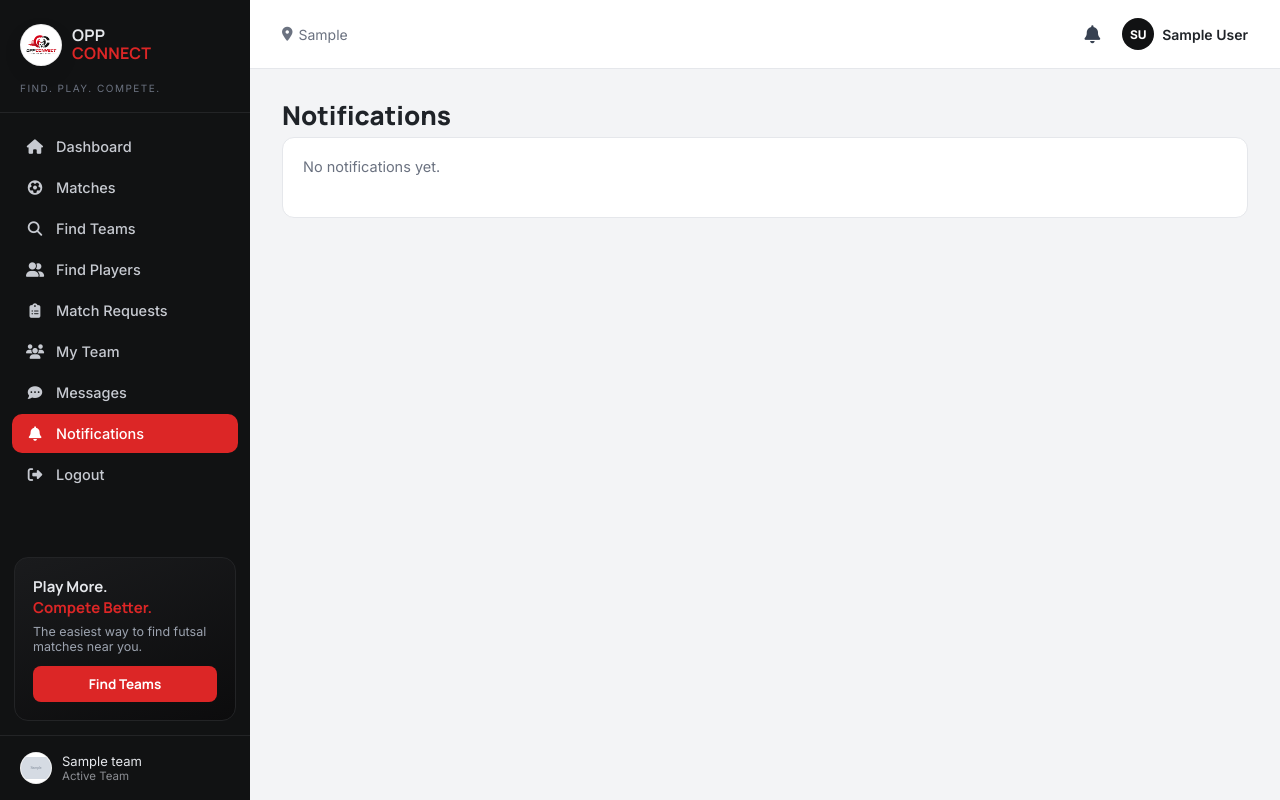
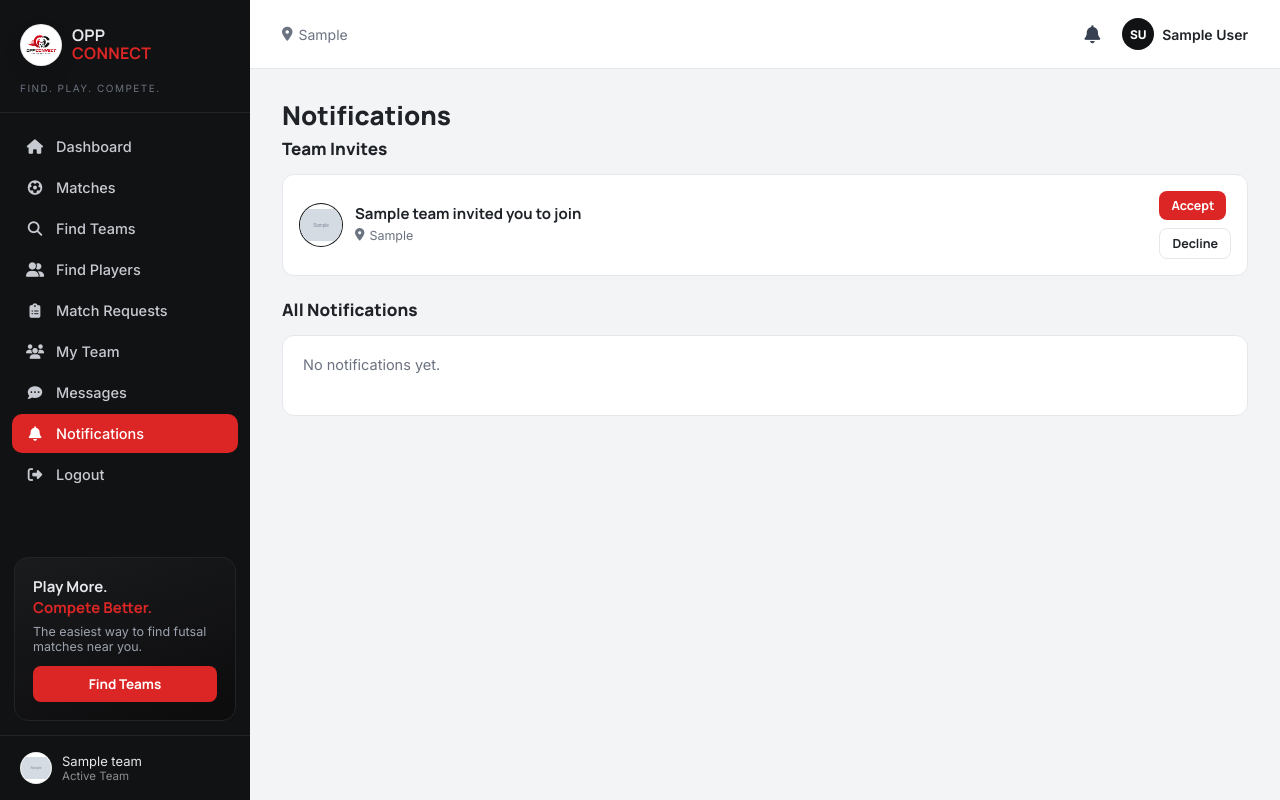
Before and after one commit to GhufranMianoor/oppconnect, a Django app: page /notifications/ in a window 1280 px wide. Run offline with Django 5.2, Linux system fonts and the light colour scheme; a user stored in the database is signed in; tables that the repository leaves empty hold one stand-in row (values such as "Sample post"); grey boxes marked "Sample" are stand-in pictures; data that the repository does not hold is empty.

Commit message:
fix(notifications): make team invites and join requests actionable inline
- Add Accept/Decline buttons directly on the notifications page for
  team invites (player-side) and join requests (captain-side)
- Fix respond_join_request to resolve the team from the join request
  itself instead of the session's active team, so captains can act on
  requests for any team they captain, not just the currently active one
- Broaden notifications_view to surface notifications across all of a
  user's teams instead of only the active team
- Redirect accept/decline actions back to the referring page instead
  of a fixed destination

```diff
--- a/accounts/views.py
+++ b/accounts/views.py
@@ -87,4 +87,7 @@ def respond_team_invite(request, pk, action):
         invite.save()
         Notification.objects.create(team=invite.team, text=f"{request.user.get_full_name() or request.user.username} declined your invite.")
         flash.info(request, "Invite declined.")
+    referer = request.META.get("HTTP_REFERER")
+    if referer:
+        return redirect(referer)
     return redirect("accounts:player_profile", pk=request.user.pk)
--- a/core/views.py
+++ b/core/views.py
@@ -466,13 +466,34 @@ def start_player_conversation(request, pk):
 
 @login_required
 def notifications_view(request):
-    team = get_active_team(request)
+    team_ids = list(TeamMembership.objects.filter(user=request.user).values_list("team_id", flat=True))
     q = Q(user=request.user)
-    if team:
-        q |= Q(team=team)
+    if team_ids:
+        q |= Q(team_id__in=team_ids)
     notes = Notification.objects.filter(q)[:30]
     Notification.objects.filter(q, is_read=False).update(is_read=True)
-    return render(request, "core/notifications.html", {"team": team, "notes": notes})
+
+    # Actionable items surfaced directly on this page, so a player doesn't
+    # have to go hunting for the team-invite/join-request screens:
+    # - a team invited this player -> player accepts/declines here
+    # - a player asked to join a team this user captains -> captain accepts/declines here
+    pending_invites = TeamJoinRequest.objects.filter(
+        player=request.user, status="pending", initiated_by_team=True
+    ).select_related("team")
+
+    captain_team_ids = list(
+        TeamMembership.objects.filter(user=request.user, role="captain").values_list("team_id", flat=True)
+    )
+    pending_join_requests = TeamJoinRequest.objects.filter(
+        team_id__in=captain_team_ids, status="pending", initiated_by_team=False
+    ).select_related("team", "player") if captain_team_ids else TeamJoinRequest.objects.none()
+
+    return render(request, "core/notifications.html", {
+        "team": get_active_team(request),
+        "notes": notes,
+        "pending_invites": pending_invites,
+        "pending_join_requests": pending_join_requests,
+    })
 
 
 # ---------------------------------------------------------------------
@@ -559,8 +580,8 @@ def team_join_requests(request):
 
 @login_required
 def respond_join_request(request, pk, action):
-    team = get_active_team(request)
-    jr = get_object_or_404(TeamJoinRequest, pk=pk, team=team)
+    jr = get_object_or_404(TeamJoinRequest, pk=pk)
+    team = jr.team
     membership = get_my_membership(request.user, team)
     if not membership or membership.role != "captain":
         flash.error(request, "Only the captain can respond to join requests.")
@@ -580,6 +601,9 @@ def respond_join_request(request, pk, action):
         jr.save()
         Notification.objects.create(user=jr.player, text=f"{team.name} declined your request to join.")
         flash.info(request, "Request declined.")
+    referer = request.META.get("HTTP_REFERER")
+    if referer:
+        return redirect(referer)
     return redirect("core:team_join_requests")
 
 
--- a/templates/core/notifications.html
+++ b/templates/core/notifications.html
@@ -2,10 +2,68 @@
 {% block title %}Notifications{% endblock %}
 {% block content %}
 <h1 class="page-title">Notifications</h1>
+
+{% if pending_invites %}
+<div class="section-head"><h3>Team Invites</h3></div>
+{% for invite in pending_invites %}
+  <div class="request-card">
+    <div class="request-info">
+      <div class="club-badge">
+        {% if invite.team.logo %}<img src="{{ invite.team.logo.url }}" alt="{{ invite.team.name }} logo">{% else %}{{ invite.team.name|slice:":2"|upper }}{% endif %}
+      </div>
+      <div>
+        <h4>{{ invite.team.name }} invited you to join</h4>
+        <div class="meta-row"><span><i class="fa-solid fa-location-dot"></i> {{ invite.team.city }}</span></div>
+      </div>
+    </div>
+    <div class="request-actions">
+      <form method="post" action="{% url 'accounts:respond_team_invite' invite.pk 'accept' %}">
+        {% csrf_token %}
+        <button class="btn btn-primary btn-sm">Accept</button>
+      </form>
+      <form method="post" action="{% url 'accounts:respond_team_invite' invite.pk 'decline' %}">
+        {% csrf_token %}
+        <button class="btn btn-outline btn-sm">Decline</button>
+      </form>
+    </div>
+  </div>
+{% endfor %}
+{% endif %}
+
+{% if pending_join_requests %}
+<div class="section-head" style="margin-top:22px;"><h3>Join Requests</h3></div>
+{% for jr in pending_join_requests %}
+  <div class="request-card">
+    <div class="request-info">
+      <a href="{% url 'accounts:player_profile' jr.player.pk %}" style="display:flex;gap:14px;align-items:center;text-decoration:none;color:inherit;">
+        <div class="player-avatar" style="width:44px;height:44px;">{% if jr.player.avatar %}<img src="{{ jr.player.avatar.url }}" alt="">{% else %}{{ jr.player.initials }}{% endif %}</div>
+        <div>
+          <h4 style="margin:0 0 3px;">{{ jr.player.get_full_name|default:jr.player.username }} wants to join {{ jr.team.name }}</h4>
+          {% if jr.message %}<div class="meta-row"><span>&ldquo;{{ jr.message }}&rdquo;</span></div>{% endif %}
+        </div>
+      </a>
+    </div>
+    <div class="request-actions">
+      <form method="post" action="{% url 'core:respond_join_request' jr.pk 'accept' %}">
+        {% csrf_token %}
+        <button class="btn btn-primary btn-sm">Accept</button>
+      </form>
+      <form method="post" action="{% url 'core:respond_join_request' jr.pk 'decline' %}">
+        {% csrf_token %}
+        <button class="btn btn-outline btn-sm">Decline</button>
+      </form>
+    </div>
+  </div>
+{% endfor %}
+{% endif %}
+
+{% if pending_invites or pending_join_requests %}
+<div class="section-head" style="margin-top:22px;"><h3>All Notifications</h3></div>
+{% endif %}
 <div class="card">
   {% for n in notes %}
     <div class="stat-row" style="padding:12px 0;">
-      <span>{{ n.text }}</span>
+      {% if n.link %}<a href="{{ n.link }}" style="color:inherit;text-decoration:none;">{{ n.text }}</a>{% else %}<span>{{ n.text }}</span>{% endif %}
       <span style="color:var(--muted);font-size:12px;">{{ n.created_at|date:"d M, g:i A" }}</span>
     </div>
   {% empty %}
```
